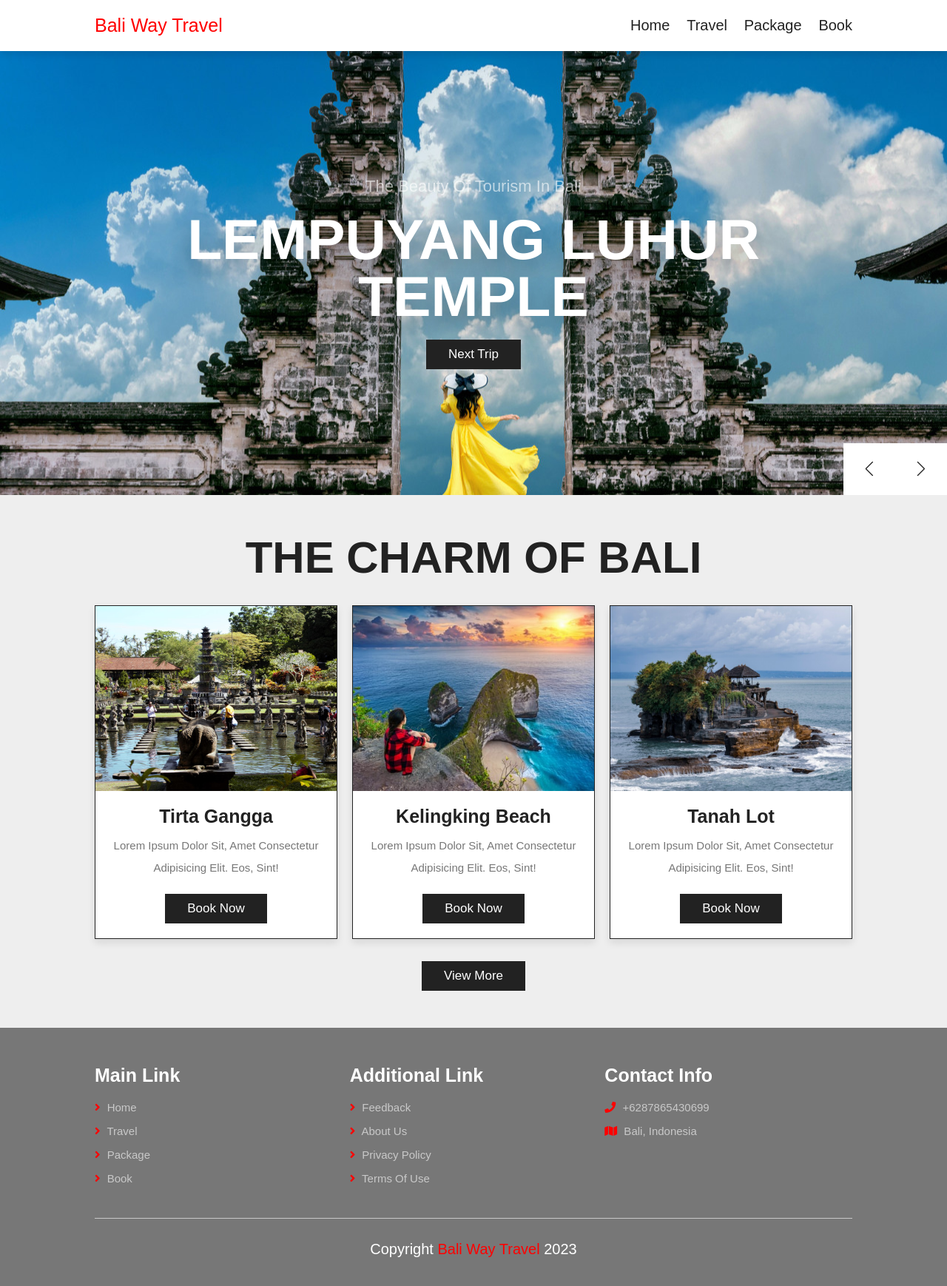
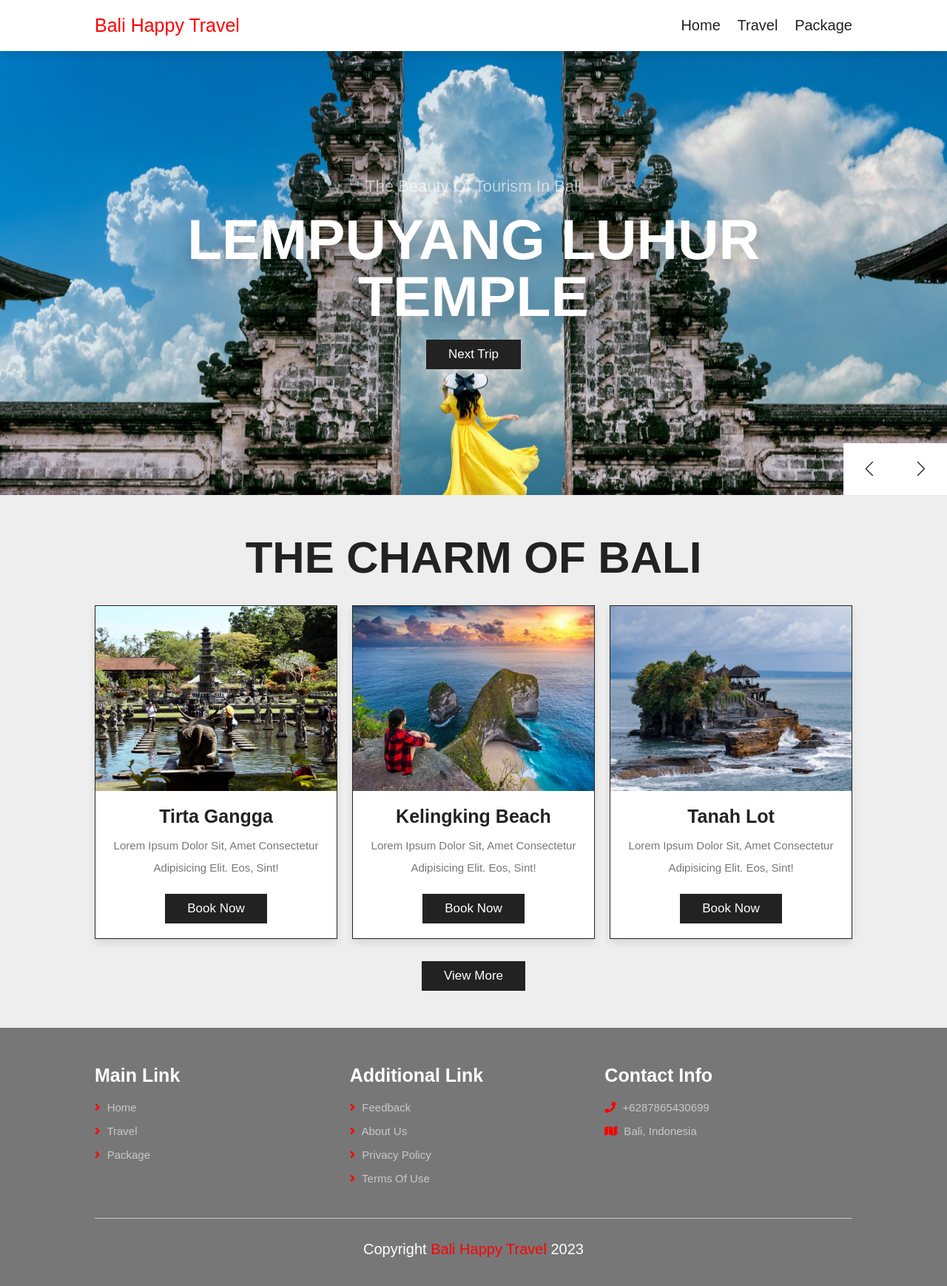
Before and after one commit to febyputra/project-travel, a plain HTML site: page index.html in a window 1280 px wide. Shown: the whole page at 74% size. Drawn offline with nearby package versions, Linux system fonts and the light colour scheme; a web font is replaced by a local one.

Commit message:
Add files via upload

```diff
--- a/index.html
+++ b/index.html
@@ -4,7 +4,7 @@
    <meta charset="UTF-8">
    <meta http-equiv="X-UA-Compatible" content="IE=edge">
    <meta name="viewport" content="width=device-width, initial-scale=1.0">
-   <title>Bali Way Travel</title>
+   <title>Home</title>
 
 
    <link rel="stylesheet" href="https://unpkg.com/swiper@7/swiper-bundle.min.css" />
@@ -24,14 +24,14 @@
 
 <section class="header">
 
-   <a href="index.html" class="logo">Bali Way Travel</a>
+   <a href="index.html" class="logo">Bali Happy Travel</a>
 
    <nav class="navbar">
       <a href="home.html">Home</a>
       <a href="menu.html">Travel</a>
       <!-- <a href="about.html">Perjalanan</a> -->
       <a href="package.html">Package</a>
-      <a href="book.html">Book</a>
+      <!-- <a href="book.html">Book</a> -->
    </nav>
 
    <div id="menu-btn" class="fas fa-bars"></div>
@@ -155,7 +155,7 @@
          <a href="menu.html"> <i class="fas fa-angle-right"></i> Travel</a>
          <!-- <a href="about.html"> <i class="fas fa-angle-right"></i> Perjalanan</a> -->
          <a href="package.html"> <i class="fas fa-angle-right"></i> Package</a>
-         <a href="book.html"> <i class="fas fa-angle-right"></i> Book</a>
+         <!-- <a href="book.html"> <i class="fas fa-angle-right"></i> Book</a> -->
       </div>
 
       <div class="box">
@@ -184,7 +184,7 @@
 
    </div>
 
-   <div class="credit"> Copyright <span>Bali Way Travel </span> 2023 </div>
+   <div class="credit"> Copyright <span>Bali Happy Travel </span> 2023 </div>
 
 </section>
 <script src="https://unpkg.com/swiper@7/swiper-bundle.min.js"></script>
```
Also changed, not shown: menu.html (+4 -4 lines).
